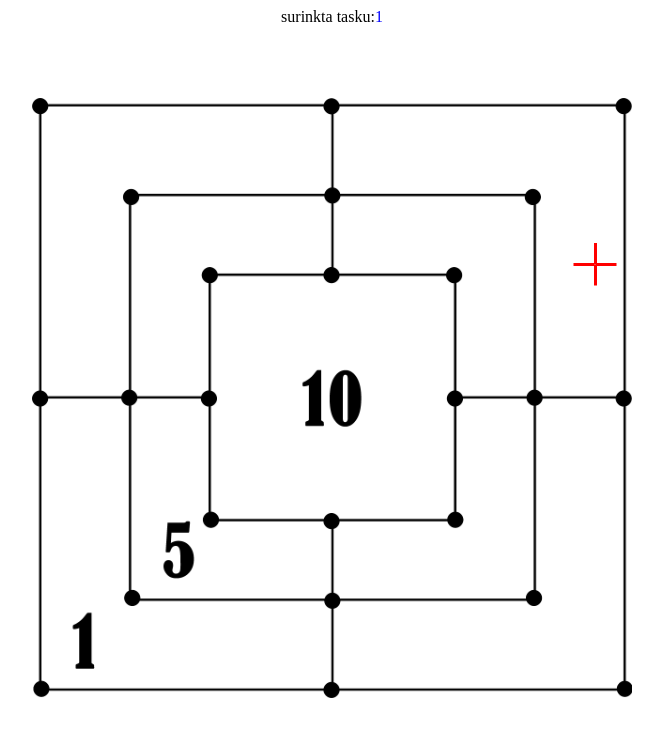
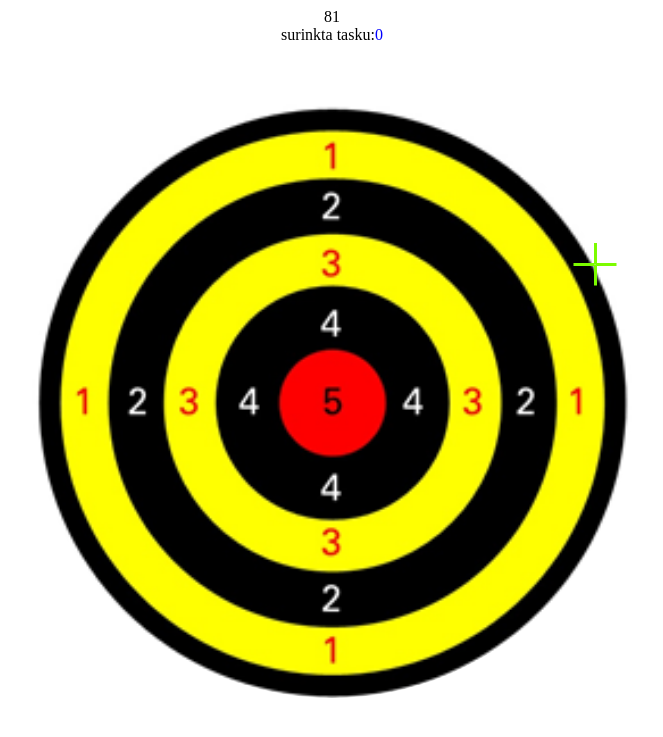
Before and after one commit to edmundas3945/php-first, a PHP site: page / in a window 1280 px wide. Shown: the top 737 px of the page, without its empty margins (308-971 px from the left). Run offline with PHP 8.4, Linux system fonts and the light colour scheme; some libraries are stand-ins or nearby versions.

Commit message:
apskritas taikinys #3G

```diff
--- a/index.php
+++ b/index.php
@@ -12,8 +12,8 @@ $shootX = rand(1, 599);
 $shootY = rand(1, 599);
 
 
-$thicknessLine = '3px'
-
+$thicknessLine = '3px';
+print pow(9,2)
 ?>
 
 <!doctype html>
@@ -34,11 +34,12 @@ $thicknessLine = '3px'
         .taikinys {
             width: 600px;
             height: 600px;
-            background-image: url("images/taikinys.png");
+            background-image: url("images/taikinysApskritas.png");
             background-size: cover;
             position: absolute;
             top: 390px;
             left: 50%;
+            border-radius: 50%;
             transform: translate(-50%, -50%);
             display: flex;
             align-content: center;
@@ -61,7 +62,7 @@ $thicknessLine = '3px'
             position: absolute;
             top: <?php print $shootY ;?>px;
             left: <?php print $shootX;?>px;
-            /*top: 504px;*/
+            /*top: 573px;*/
             /*left: 300px;*/
             transform: translate(-50%, -50%);
         }
@@ -72,7 +73,7 @@ $thicknessLine = '3px'
             top: 50%;
             left: -51%;
             transform: translate(0, -50%);
-            background-color: red;
+            background-color: lawngreen;
             position: absolute;
         }
 
@@ -82,7 +83,7 @@ $thicknessLine = '3px'
             left: 50%;
             top: -1%;
             transform: translate(-50%, -50%);
-            background-color: red;
+            background-color: lawngreen;
             position: absolute;
         }
 
@@ -92,7 +93,7 @@ $thicknessLine = '3px'
             top: 50%;
             left: 51%;
             transform: translate(0, -50%);
-            background-color: red;
+            background-color: lawngreen;
             position: absolute;
         }
 
@@ -102,7 +103,7 @@ $thicknessLine = '3px'
             left: 50%;
             top: 50%;
             transform: translate(-50%, 0);
-            background-color: red;
+            background-color: lawngreen;
             position: absolute;
         }
 
@@ -131,12 +132,18 @@ $thicknessLine = '3px'
     </div>
 </div>
 <div class="title">surinkta tasku: <p>
-        <?php if ($shootY > 177 && $shootY < 423 && $shootX > 177 && $shootX < 423): ?>
-            <?= '10' ?>
-        <?php elseif ($shootY > 96 && $shootY < 504 && $shootX > 96 && $shootX < 504): ?>
+        <?php if (pow($shootY - 300,2) + pow($shootX - 300,2) < pow(54,2)): ?>
             <?= '5' ?>
-        <?php elseif ($shootY > 0 && $shootY < 600 && $shootX > 0 && $shootX < 600): ?>
+        <?php elseif (pow($shootY - 300,2) + pow($shootX - 300,2) < pow(120,2)): ?>
+            <?= '4' ?>
+        <?php elseif (pow($shootY - 300,2) + pow($shootX - 300,2) < pow(174,2)): ?>
+            <?= '3' ?>
+        <?php elseif (pow($shootY - 300,2) + pow($shootX - 300,2) < pow(228,2)): ?>
+            <?= '2' ?>
+        <?php elseif (pow($shootY - 300,2) + pow($shootX - 300,2) < pow(273,2)): ?>
             <?= '1' ?>
+        <?php else: ?>
+            <?= '0' ?>
         <?php endif ?>
     </p></div>
 
```
Also changed, not shown: images/taikinysApskritas.png (added).
